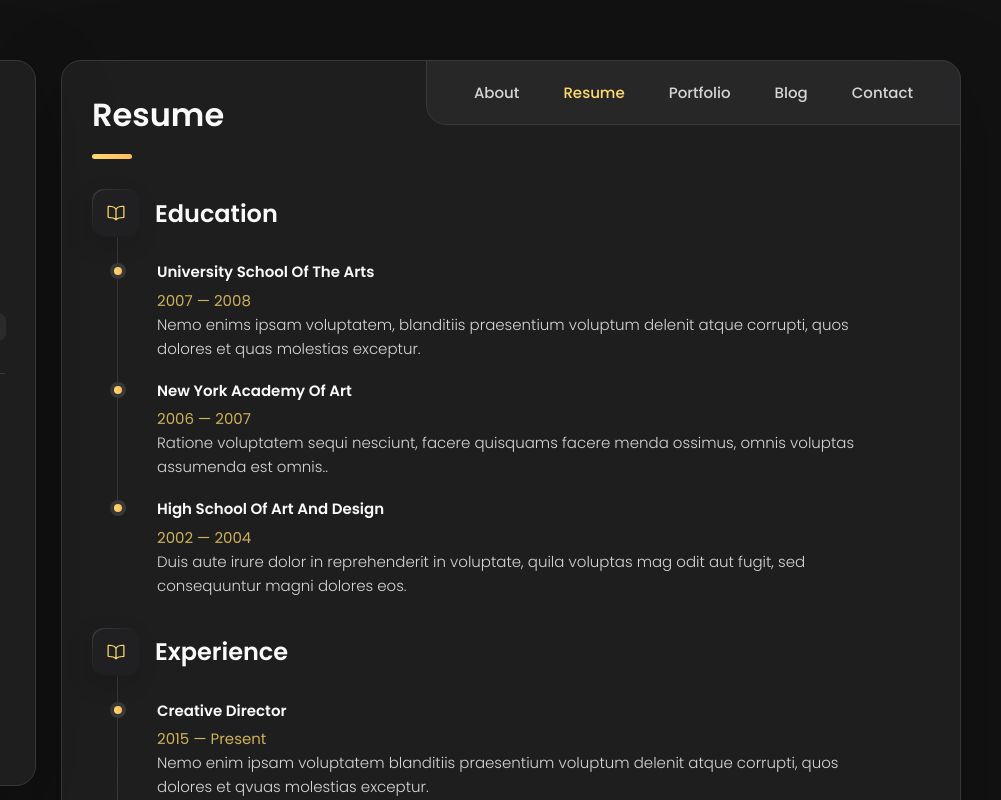
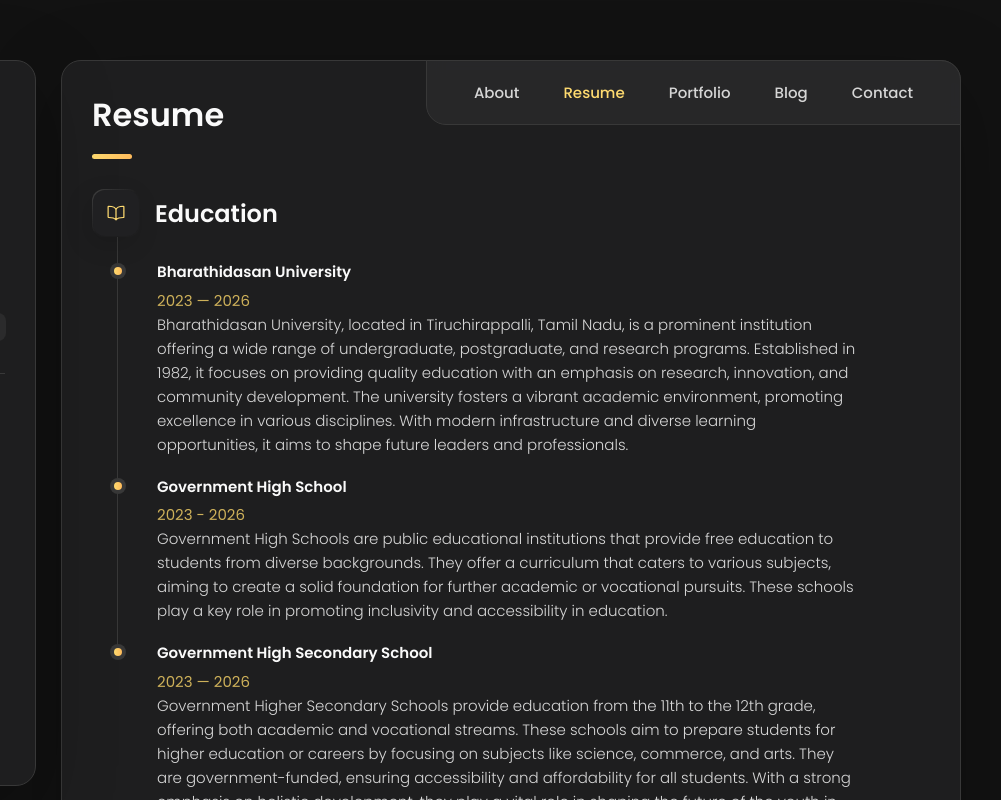
Before and after one commit to Saravanan-k-learner/Naan-mudhalvan-project-, a plain HTML site: page index.html in a window 1280 px wide. Both pictures are taken after a click on the button "Resume". Shown: the top 800 px of the page, 279-1280 px from the left. Drawn offline with nearby package versions, Linux system fonts and the light colour scheme.

Commit message:
Update index.html

```diff
--- a/index.html
+++ b/index.html
@@ -374,9 +374,7 @@
                   <p>
                     Richard was hired to create a corporate identity. We were very pleased with the work done. She has a
                     lot of experience
-                    and is very concerned about the needs of client. Lorem ipsum dolor sit amet, ullamcous cididt
-                    consectetur adipiscing
-                    elit, seds do et eiusmod tempor incididunt ut laborels dolore magnarels alia.
+                    and is very concerned about the needs of client.
                   </p>
                 </div>
 
@@ -396,9 +394,7 @@
                   <p>
                     I was hired to create a corporate identity. We were very pleased with the work done. She has a
                     lot of experience
-                    and is very concerned about the needs of client. Lorem ipsum dolor sit amet, ullamcous cididt
-                    consectetur adipiscing
-                    elit, seds do et eiusmod tempor incididunt ut laborels dolore magnarels alia.
+                    and is very concerned about the needs of client.
                   </p>
                 </div>
 
@@ -533,41 +529,46 @@
 
             <li class="timeline-item">
 
-              <h4 class="h4 timeline-item-title">University school of the arts</h4>
+              <h4 class="h4 timeline-item-title">Bharathidasan University</h4>
 
-              <span>2007 — 2008</span>
+              <span>2023 — 2026</span>
 
               <p class="timeline-text">
-                Nemo enims ipsam voluptatem, blanditiis praesentium voluptum delenit atque corrupti, quos dolores et
-                quas molestias
-                exceptur.
+              Bharathidasan University, located in Tiruchirappalli, Tamil Nadu, is a prominent institution offering a wide
+                range of undergraduate, postgraduate, and research programs. Established in 1982, it focuses on providing
+                quality education with an emphasis on research, innovation, and community development. The university
+                fosters a vibrant academic environment, promoting excellence in various disciplines. With modern infrastructure
+                and diverse learning opportunities, it aims to shape future leaders and professionals.
               </p>
 
             </li>
 
             <li class="timeline-item">
 
-              <h4 class="h4 timeline-item-title">New york academy of art</h4>
+              <h4 class="h4 timeline-item-title">Government High School</h4>
 
-              <span>2006 — 2007</span>
+              <span>2023 - 2026</span>
 
               <p class="timeline-text">
-                Ratione voluptatem sequi nesciunt, facere quisquams facere menda ossimus, omnis voluptas assumenda est
-                omnis..
+              Government High Schools are public educational institutions that provide free education to students from diverse backgrounds.
+                They offer a curriculum that caters to various subjects, aiming to create a solid foundation for further academic or vocational pursuits.
+                These schools play a key role in promoting inclusivity and accessibility in education.
               </p>
 
             </li>
 
             <li class="timeline-item">
 
-              <h4 class="h4 timeline-item-title">High school of art and design</h4>
+              <h4 class="h4 timeline-item-title">Government High Secondary School</h4>
 
-              <span>2002 — 2004</span>
+              <span>2023 — 2026</span>
 
               <p class="timeline-text">
-                Duis aute irure dolor in reprehenderit in voluptate, quila voluptas mag odit aut fugit, sed consequuntur
-                magni dolores
-                eos.
+               Government Higher Secondary Schools provide education from the 11th to the 12th grade, offering both academic and vocational streams.
+                These schools aim to prepare students for higher education or careers by focusing on subjects like science, commerce, and arts.
+                They are government-funded, ensuring accessibility and affordability for all students.
+                With a strong emphasis on holistic development, they play a vital role in shaping the future of the youth in the country.
+
               </p>
 
             </li>
@@ -592,12 +593,11 @@
 
               <h4 class="h4 timeline-item-title">Creative director</h4>
 
-              <span>2015 — Present</span>
+              <span>2023 — Present</span>
 
               <p class="timeline-text">
-                Nemo enim ipsam voluptatem blanditiis praesentium voluptum delenit atque corrupti, quos dolores et qvuas
-                molestias
-                exceptur.
+               Present experience refers to the knowledge and insights gained from current situations and ongoing activities.
+                It shapes our immediate reactions, decisions, and growth in real-time.
               </p>
 
             </li>
@@ -606,12 +606,11 @@
 
               <h4 class="h4 timeline-item-title">Art director</h4>
 
-              <span>2013 — 2015</span>
+              <span>2023 — 2026</span>
 
               <p class="timeline-text">
-                Nemo enims ipsam voluptatem, blanditiis praesentium voluptum delenit atque corrupti, quos dolores et
-                quas molestias
-                exceptur.
+                An art director is responsible for the visual style and overall aesthetics of a project, ensuring cohesive design across all elements.
+                They lead creative teams in fields like advertising, film, or publishing to bring the artistic vision to life.
               </p>
 
             </li>
@@ -620,12 +619,11 @@
 
               <h4 class="h4 timeline-item-title">Web designer</h4>
 
-              <span>2010 — 2013</span>
+              <span>2023 — 2026</span>
 
               <p class="timeline-text">
-                Nemo enims ipsam voluptatem, blanditiis praesentium voluptum delenit atque corrupti, quos dolores et
-                quas molestias
-                exceptur.
+                A web designer creates visually appealing and user-friendly websites, focusing on layout, colors, and graphics.
+                They ensure a seamless online experience by combining creativity with technical skills to enhance website functionality and aesthetics.
               </p>
 
             </li>
```
